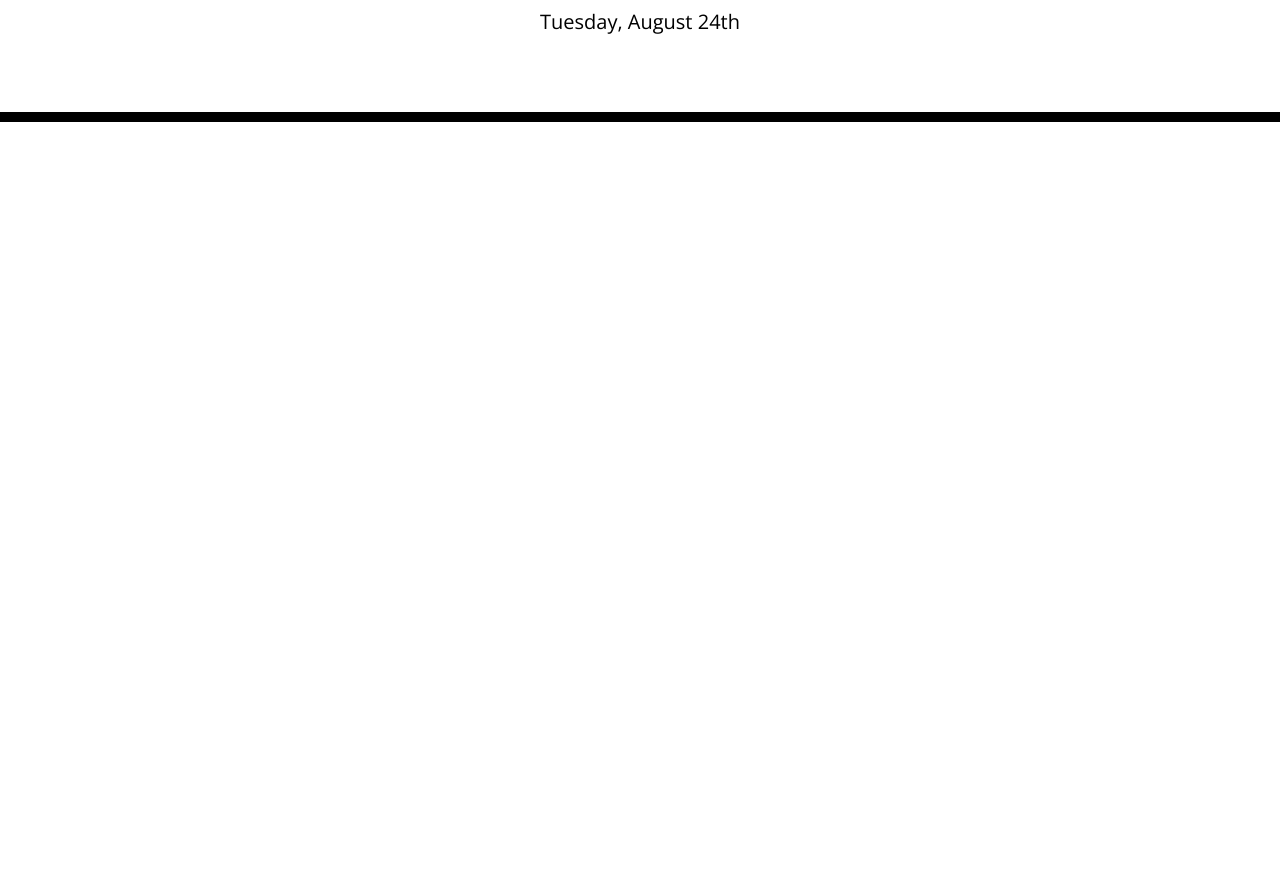
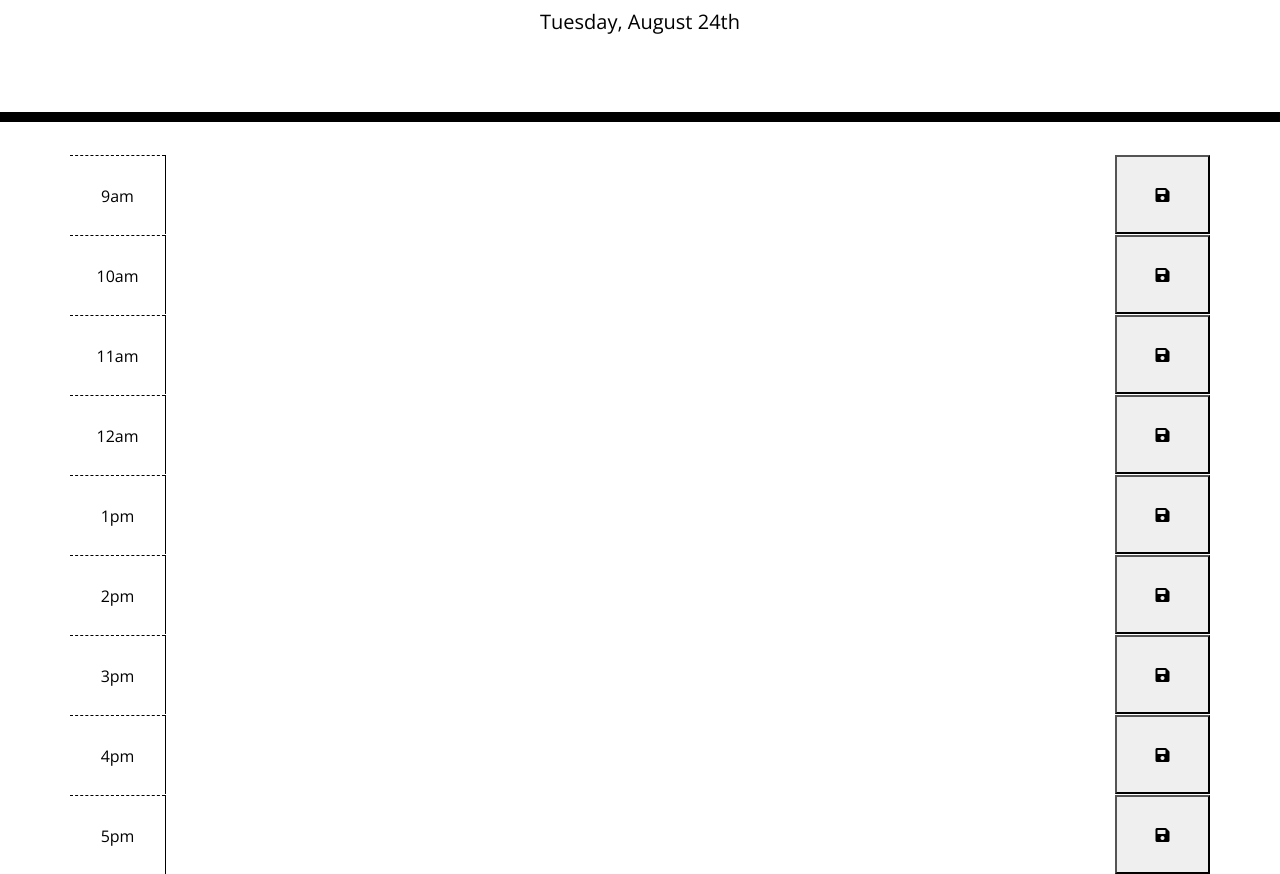
Before and after one commit to Mvalljo/HW5-DayPlanner-MV, a plain HTML site: page index.html in a window 1280 px wide. Shown: the part 182-1056 px from the top of the page. Before the commit the page ends 800 px from the top, so only its background shows below. Drawn offline with nearby package versions, Linux system fonts and the light colour scheme.

Commit message:
Add Timeblocks

```diff
--- a/Assets/JS/script.js
+++ b/Assets/JS/script.js
@@ -1,5 +1,15 @@
 var timeDisplayEl = $('#currentDay');
+var timeBlockC = $('.container');
 
-
+// Shows current day
 var rightNow = moment().format('dddd, MMMM Do');
 timeDisplayEl.text(rightNow);
+// timeblock with standard bussiness hour
+
+//timeblock color coded whether past,present,or future
+
+//click event on timeblock-> enter an event
+
+//save btn on that click event then saved to local storage
+
+//saved events dont go away when refreshed
--- a/index.html
+++ b/index.html
@@ -1,23 +1,14 @@
 <!DOCTYPE html>
 <html lang="en">
+
 <head>
   <meta charset="UTF-8" />
   <meta name="viewport" content="width=device-width, initial-scale=1.0" />
   <meta http-equiv="X-UA-Compatible" content="ie=edge" />
-    <link
-      rel="stylesheet"
-      href="https://stackpath.bootstrapcdn.com/bootstrap/4.3.1/css/bootstrap.min.css"
-    />
-    <link
-      rel="stylesheet"
-      href="https://use.fontawesome.com/releases/v5.8.1/css/all.css"
-      integrity="sha384-50oBUHEmvpQ+1lW4y57PTFmhCaXp0ML5d60M1M7uH2+nqUivzIebhndOJK28anvf"
-      crossorigin="anonymous"
-    />
-    <link
-      href="https://fonts.googleapis.com/css?family=Open+Sans&display=swap"
-      rel="stylesheet"
-    />
+  <link rel="stylesheet" href="https://stackpath.bootstrapcdn.com/bootstrap/4.3.1/css/bootstrap.min.css" />
+  <link rel="stylesheet" href="https://use.fontawesome.com/releases/v5.8.1/css/all.css"
+    integrity="sha384-50oBUHEmvpQ+1lW4y57PTFmhCaXp0ML5d60M1M7uH2+nqUivzIebhndOJK28anvf" crossorigin="anonymous" />
+  <link href="https://fonts.googleapis.com/css?family=Open+Sans&display=swap" rel="stylesheet" />
   <link rel="stylesheet" href="./Assets/CSS/style.css" />
   <title>Work Day Scheduler</title>
 </head>
@@ -30,10 +21,75 @@
   </header>
   <div class="container">
     <!-- Timeblocks go here -->
+    <div class="row time-block" id="9">
+      <div class="col-1 hour">
+        9am
+      </div>
+      <textarea class="event col-10"></textarea>
+      <button class="savebtn col-1"><i class="fas fa-save"></i></button>
+    </div>
+    <div class="row time-block" id="10">
+      <div class="col-1 hour">
+        10am
+      </div>
+      <textarea class="event col-10"></textarea>
+      <button class="savebtn col-1"><i class="fas fa-save"></i></button>
+    </div>
+    <div class="row time-block" id="11">
+      <div class="col-1 hour">
+        11am
+      </div>
+      <textarea class="event col-10"></textarea>
+      <button class="savebtn col-1"><i class="fas fa-save"></i></button>
+    </div>
+    <div class="row time-block" id="12">
+      <div class="col-1 hour">
+        12am
+      </div>
+      <textarea class="event col-10"></textarea>
+      <button class="savebtn col-1"><i class="fas fa-save"></i></button>
+    </div>
+    <div class="row time-block" id="1">
+      <div class="col-1 hour">
+        1pm
+      </div>
+      <textarea class="event col-10"></textarea>
+      <button class="savebtn col-1"><i class="fas fa-save"></i></button>
+    </div>
+    <div class="row time-block" id="2">
+      <div class="col-1 hour">
+        2pm
+      </div>
+      <textarea class="event col-10"></textarea>
+      <button class="savebtn col-1"><i class="fas fa-save"></i></button>
+    </div>
+    <div class="row time-block" id="3">
+      <div class="col-1 hour">
+        3pm
+      </div>
+      <textarea class="event col-10"></textarea>
+      <button class="savebtn col-1"><i class="fas fa-save"></i></button>
+    </div>
+    <div class="row time-block" id="4">
+      <div class="col-1 hour">
+        4pm
+      </div>
+      <textarea class="event col-10"></textarea>
+      <button class="savebtn col-1"><i class="fas fa-save"></i></button>
+    </div>
+    <div class="row time-block" id="5">
+      <div class="col-1 hour">
+        5pm
+      </div>
+      <textarea class="event col-10"></textarea>
+      <button class="savebtn col-1"><i class="fas fa-save"></i></button>
+    </div>
+
   </div>
 
   <script src="https://cdnjs.cloudflare.com/ajax/libs/jquery/3.2.1/jquery.min.js"></script>
   <script src="https://cdnjs.cloudflare.com/ajax/libs/moment.js/2.24.0/moment.min.js"></script>
   <script src="./Assets/JS/script.js"></script>
 </body>
+
 </html>
```
Lines whose indentation alone changed are shown as unchanged.
